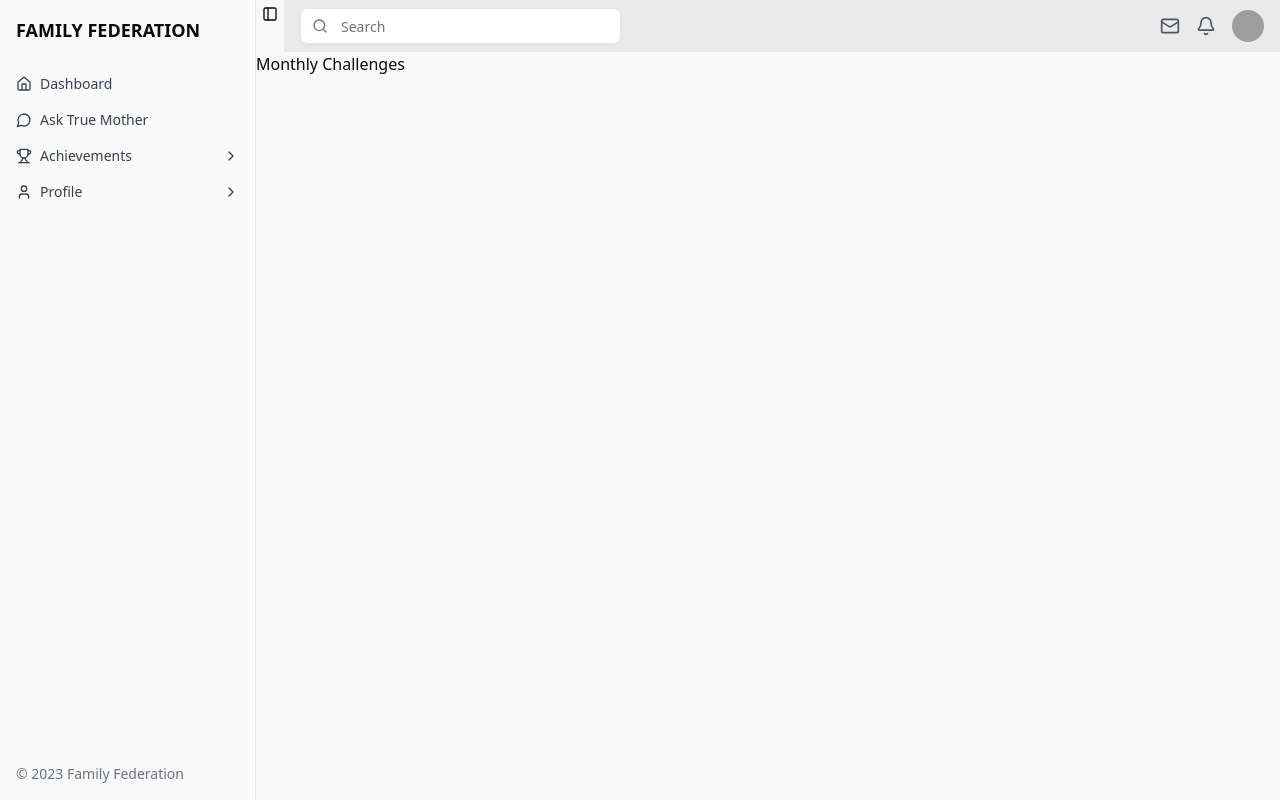
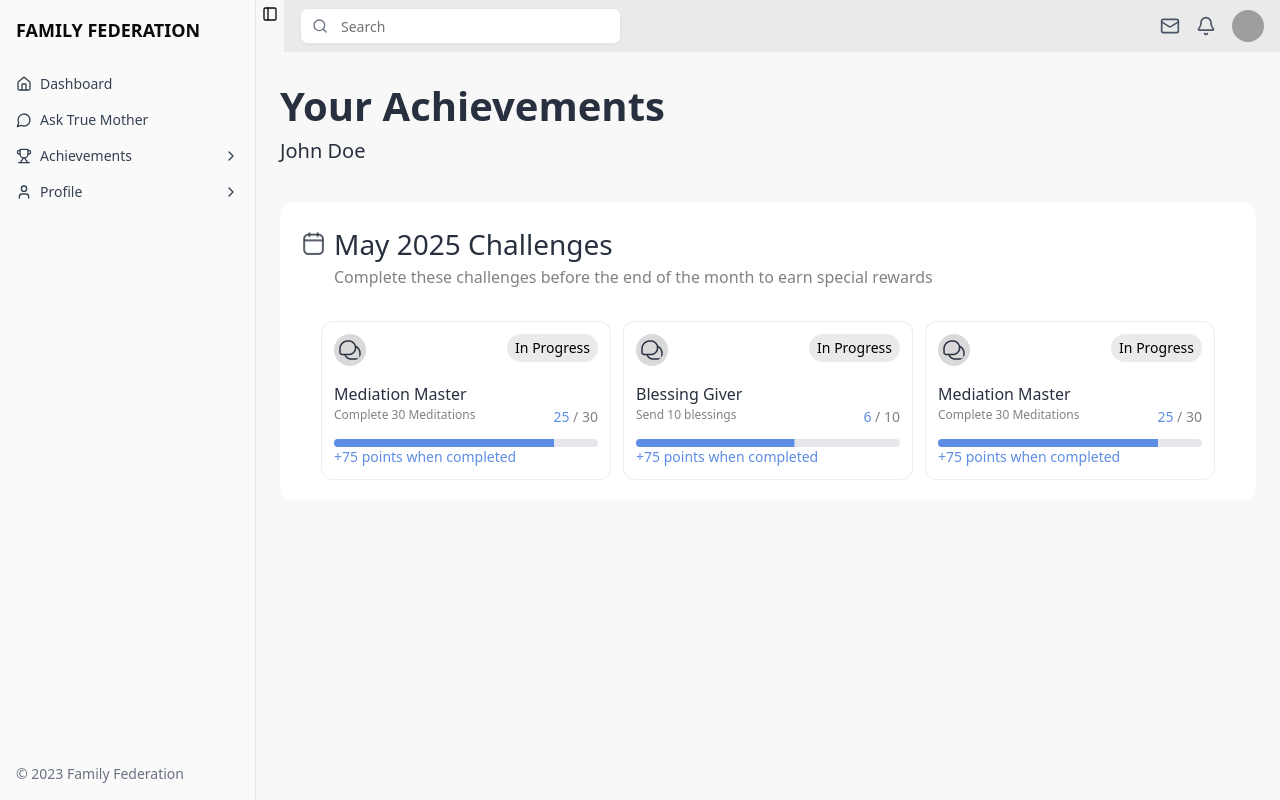
Before and after one commit to Alyabbas93/fatherofpeace, a Next.js app: page /monthlyChallenges in a window 1280 px wide. Built offline with nearby package versions, Linux system fonts and the light colour scheme; grey boxes are pictures that could not be loaded.

Commit message:
feed:monthly achievements is completed

```diff
--- a/src/app/monthlyChallenges/page.js
+++ b/src/app/monthlyChallenges/page.js
@@ -1,8 +1,81 @@
+import AchievementCards2 from '@/components/achievements/achievementCards2';
+import Image from 'next/image';
 
 
+
+const achievementData = [
+  {
+    title: "Mediation Master",
+    description: "Complete 30 Meditations",
+    completed: 25,
+    total: 30,
+    points: 75,
+    status: "In Progress", // New field for status
+  },
+  {
+    title: "Blessing Giver",
+    description: "Send 10 blessings",
+    completed: 6,
+    total: 10,
+    points: 75,
+    status: "In Progress", // New field for status
+  },
+   {
+    title: "Mediation Master",
+    description: "Complete 30 Meditations",
+    completed: 25,
+    total: 30,
+    points: 75,
+    status: "In Progress", // New field for status
+  },
+
+
+  // Add more items as needed (up to 14)
+];
+
 const MonthlyChallenges = () => {
+
   return (
-    <div> Monthly Challenges</div>
+    <main className="flex flex-col items-center p-6 w-full">
+      <div className="flex flex-col gap-9 w-full">
+        {/* title  */}
+        <div>
+          <h1 className="text-[#28303F] font-readexpro text-[40px] font-semibold leading-normal">
+            Your Achievements
+          </h1>
+          <p className='text-[#28303F] font-readex-pro text-[20px] font-normal leading-normal'>John Doe</p>
+        </div>
+        {/* data  */}
+        <div className="rounded-[12px] flex flex-col  border border-[rgba(217,217,217,0.10)] bg-white gap-8  p-5">
+            {/* for title  */}
+            <div className="flex gap-2 ">
+              {/* for logo  */}
+              <div className="pt-2">
+                <Image
+                  src="/assets/achievements/calendar.png"
+                  alt="calender"
+                  width={25}
+                  height={25}
+                />
+              </div>
+              {/* for title  */}
+              <div>
+                <h1 className="text-[#28303F] text-[28px] font-medium leading-normal">
+                  May 2025 Challenges
+                </h1>
+                <p className="text-[#828282] text-[16px] font-normal leading-normal">
+                  Complete these challenges before the end of the month to earn special rewards
+                </p>
+              </div>
+            </div>
+            {/* cards area d */}
+            <div className="flex w-full px-5">
+
+           <AchievementCards2 achievementData={achievementData}/>
+            </div>
+          </div>
+      </div>
+    </main>
   )
 }
 
--- a/src/components/achievements/achievementCards2.js
+++ b/src/components/achievements/achievementCards2.js
@@ -4,11 +4,11 @@ import { Progress } from '@/components/ui/progress'
 const AchievementCards2 = ({ achievementData }) => {
   return (
     <>
-       <div className="grid grid-cols-1 smallachievementsallachievements:grid-cols-2 lg:grid-cols-3 gap-3 w-[100%]">
+       <div className="grid grid-cols-1 md:grid-cols-2 lg:grid-cols-3 gap-3 w-[100%]">
           {achievementData.map((item, index) => (
             <div
               key={index}
-              className="flex flex-col bg-white p-3 rounded-md gap-3"
+              className="flex flex-col bg-white p-3 rounded-[12px] border border-[rgba(40,48,63,0.08)] gap-3"
             >
               {/* Top Section: Icon and Status Badge */}
               <div className="flex justify-between items-start">
```
Also changed, not shown: public/assets/achievements/calendar.png (added).
